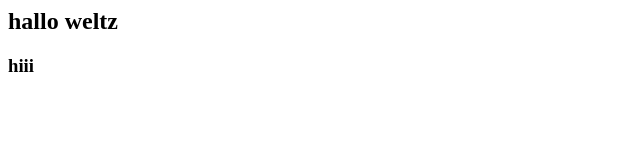
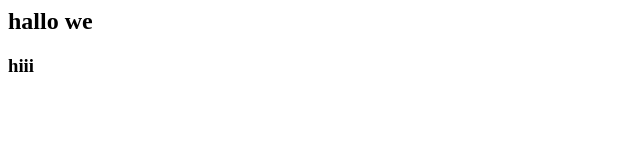
Before and after one commit to hfqaws/ggiittpro, a plain HTML site: page index.html in a window 1280 px wide. Shown: the full height of the page, 0-640 px from the left. Drawn offline with Linux system fonts and the light colour scheme.

Commit message:
Update index.html

```diff
--- a/index.html
+++ b/index.html
@@ -1,2 +1,2 @@
-<h2>hallo  weltz</h2>
+<h2>hallo  we</h2>
 <h3>hiii</h3>
```
